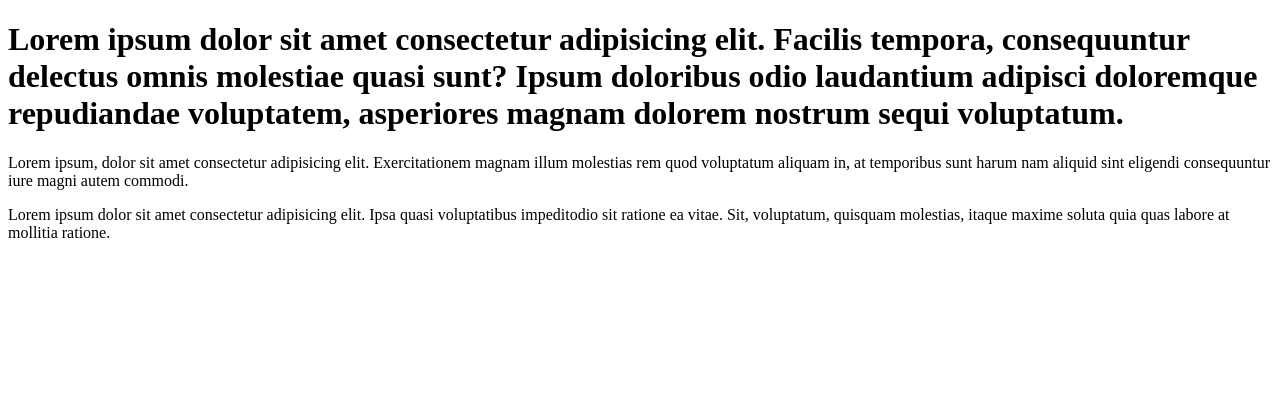
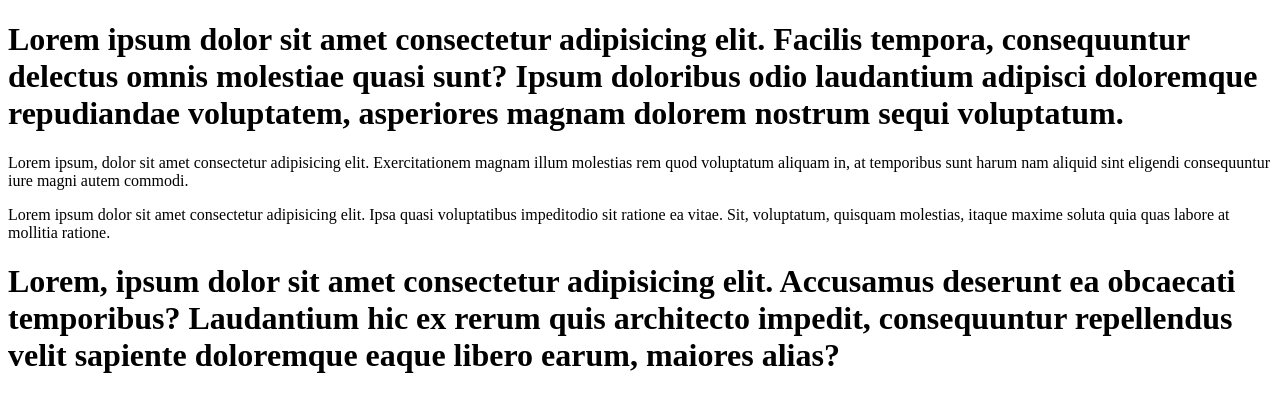
Before and after one commit to Khametova/-Git-intro, a plain HTML site: page index.html in a window 1280 px wide. Drawn offline with Linux system fonts and the light colour scheme.

Commit message:
Add head

```diff
--- a/index.html
+++ b/index.html
@@ -10,5 +10,6 @@
     </h1>
     <p>Lorem ipsum, dolor sit amet consectetur adipisicing elit. Exercitationem magnam illum molestias rem quod voluptatum aliquam in, at temporibus sunt harum nam aliquid sint eligendi consequuntur iure magni autem commodi.</p>
     <p>Lorem ipsum dolor sit amet consectetur adipisicing elit. Ipsa quasi voluptatibus impeditodio sit ratione ea vitae. Sit, voluptatum, quisquam molestias, itaque maxime soluta quia quas labore at mollitia ratione.</p>
+    <h1>Lorem, ipsum dolor sit amet consectetur adipisicing elit. Accusamus deserunt ea obcaecati temporibus? Laudantium hic ex rerum quis architecto impedit, consequuntur repellendus velit sapiente doloremque eaque libero earum, maiores alias?</h>
 </body>
 </html>
```
